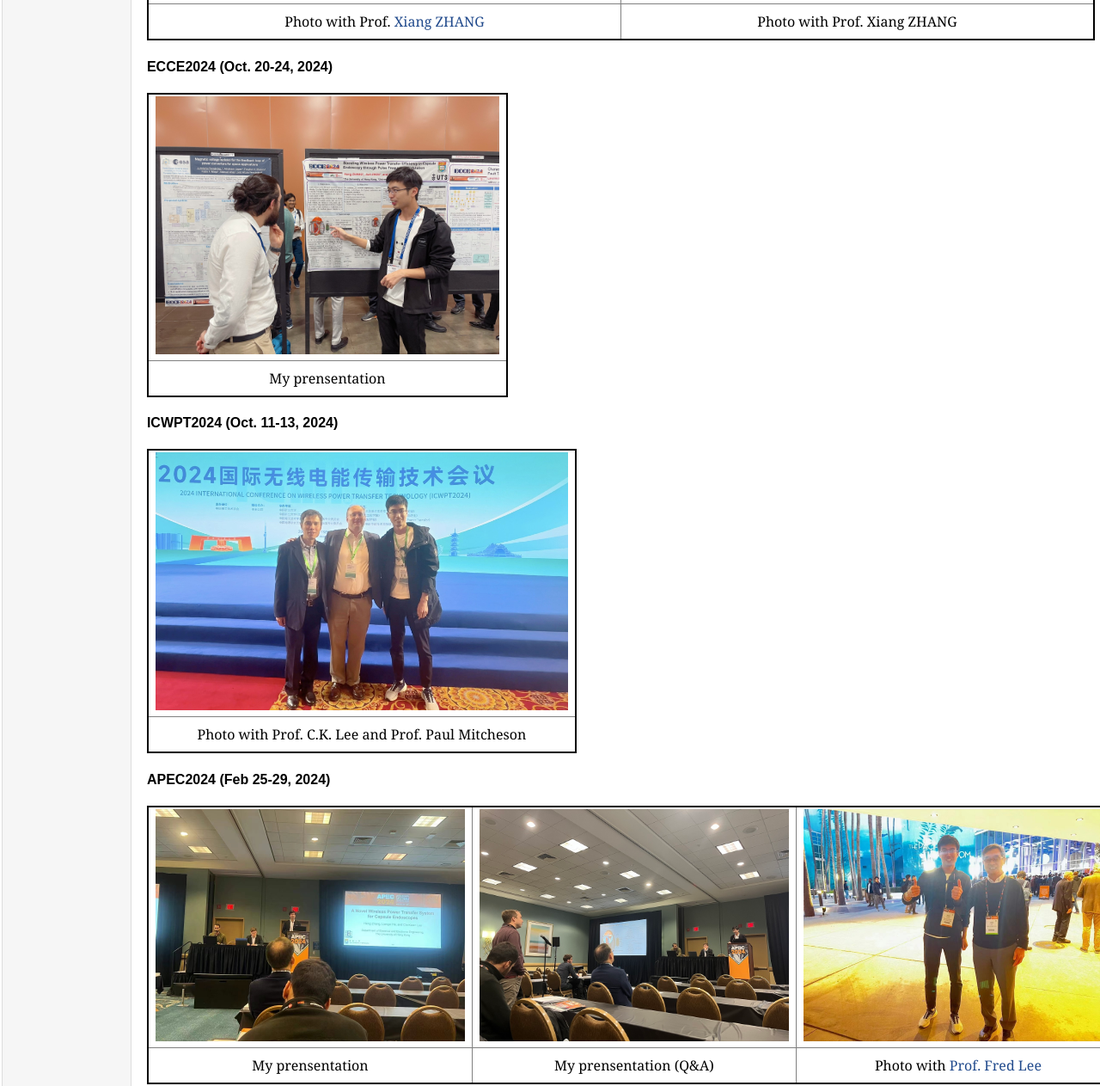
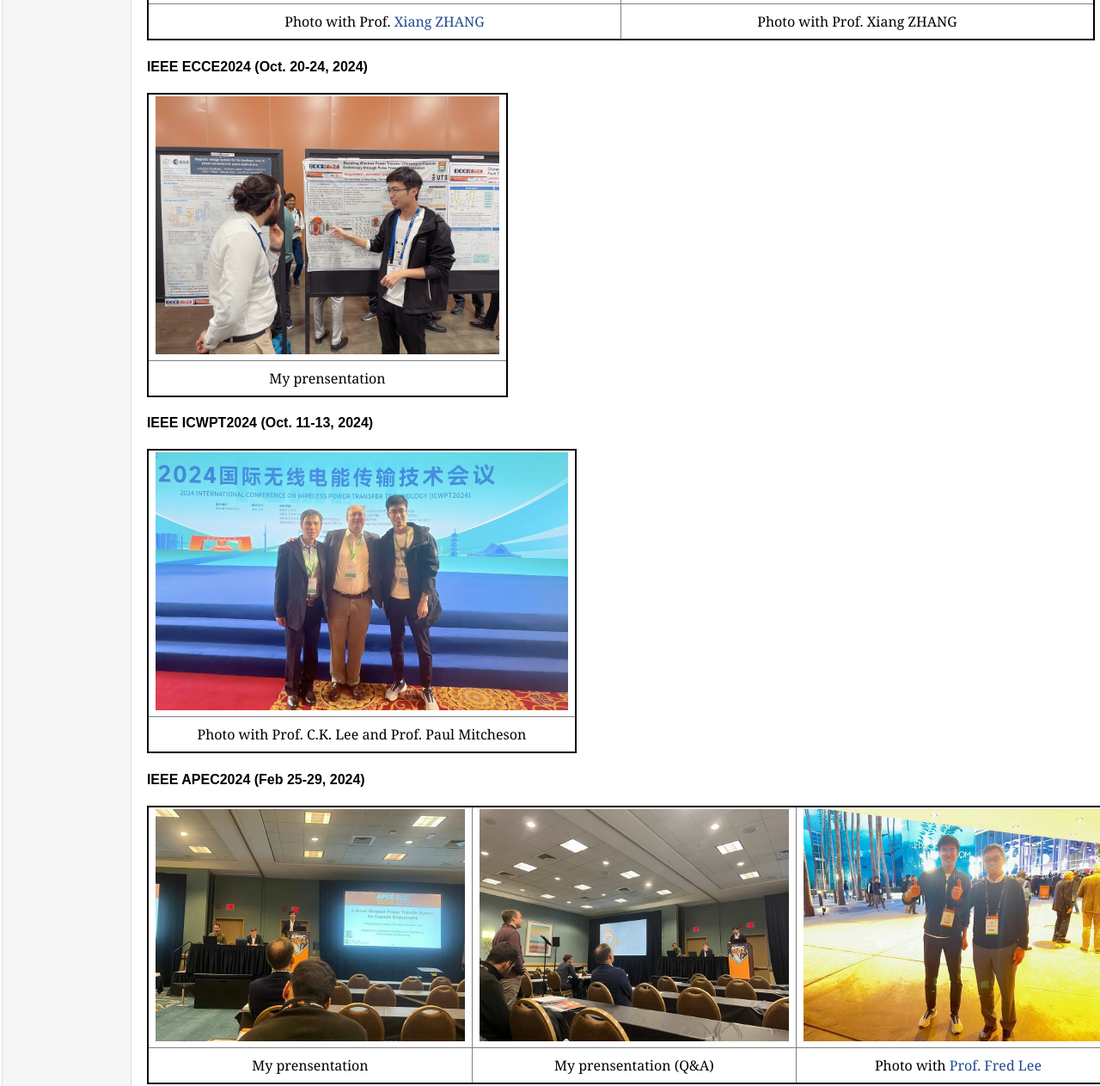
Before and after one commit to ZHANGHengEE/ZHANGHengEE.github.io, a plain HTML site: page activities.html in a window 1280 px wide. Shown: the part 1199-2462 px from the top of the page at 86% size. Drawn offline with Linux system fonts and the light colour scheme.

Commit message:
Add files via upload

```diff
--- a/activities.html
+++ b/activities.html
@@ -204,9 +204,8 @@
 </table>
 
 
-
+<h4 class="auto-style53">IEEE  ECCE2024 (Oct. 20-24, 2024) </h4>
 <table border="1">
-<h4 class="auto-style55">  ECCE2024 (Oct. 20-24, 2024) </h4>
 
 <tr>
   <td><img alt=" " height="300" src="img/conference/ECCE2024/2024_10_24_21_31_IMG_1102.JPG" width="400" /></td>
@@ -217,7 +216,7 @@
 </table>
 
 
-<h4 class="auto-style53">ICWPT2024 (Oct. 11-13, 2024)</h4>
+<h4 class="auto-style53">IEEE ICWPT2024 (Oct. 11-13, 2024)</h4>
 <table border="1">
 <tr>
   <td><img alt=" " height="300" src="img/conference/ICWPT2024/2024_10_13_10_06_IMG_0551.JPG" width="480" /></td>
@@ -228,7 +227,7 @@
 </table>
 
 
-<h4 class="auto-style53">APEC2024 (Feb 25-29, 2024)</h4>
+<h4 class="auto-style53">IEEE APEC2024 (Feb 25-29, 2024)</h4>
 <table border="1">
 <tr>
   <td><img alt=" " height="270" src="img/conference/APEC2024/APEC2024.jpg" width="360" /></td>
@@ -275,7 +274,7 @@
 </table>
 
 
-<h4 class="auto-style53">IFEEC (Nov 20-23, 2023)</h4>
+<h4 class="auto-style53">IEEE IFEEC (Nov 20-23, 2023)</h4>
 <table border="1">
 <tr>
   <td><img alt="" height="270" src="img/conference/IFEEC2023/IFEEC1.jpg" width="360" width="360" /></td>
```
Also changed, not shown: index.html (+1 -2 lines).
